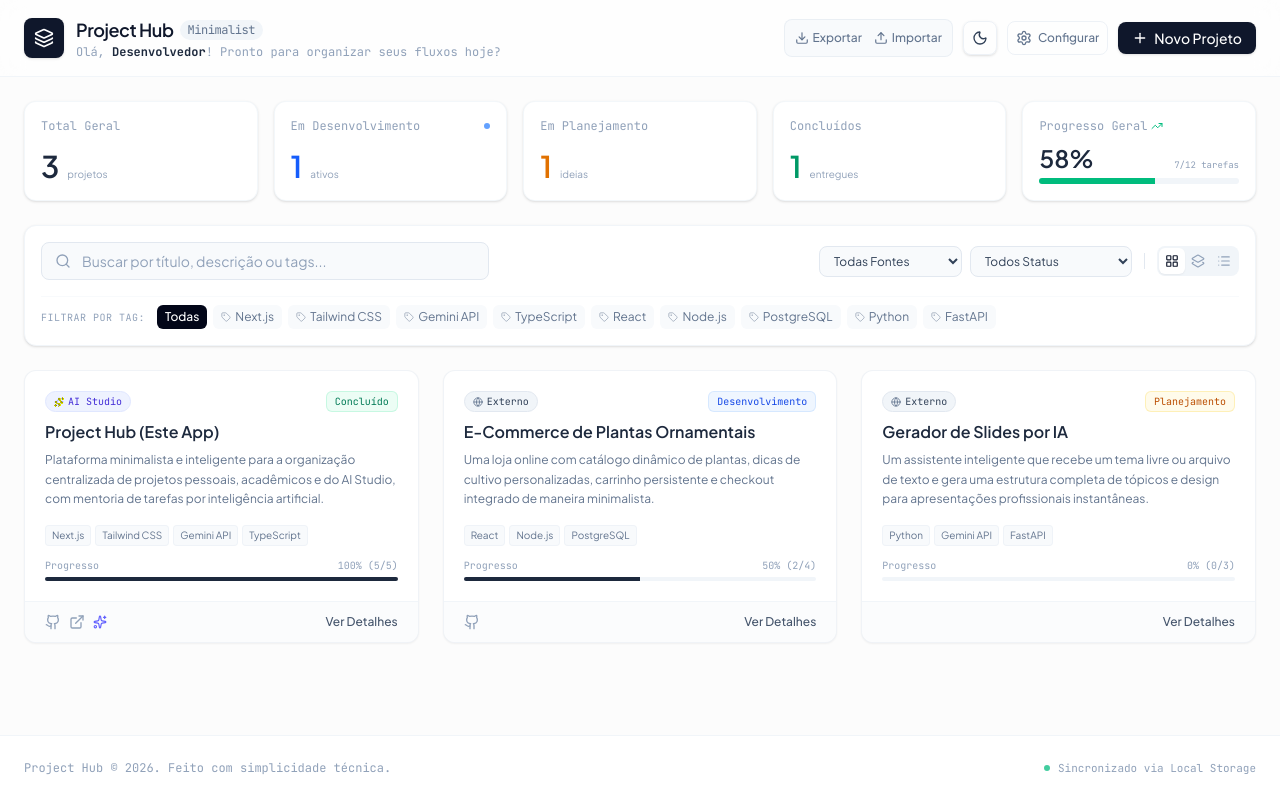
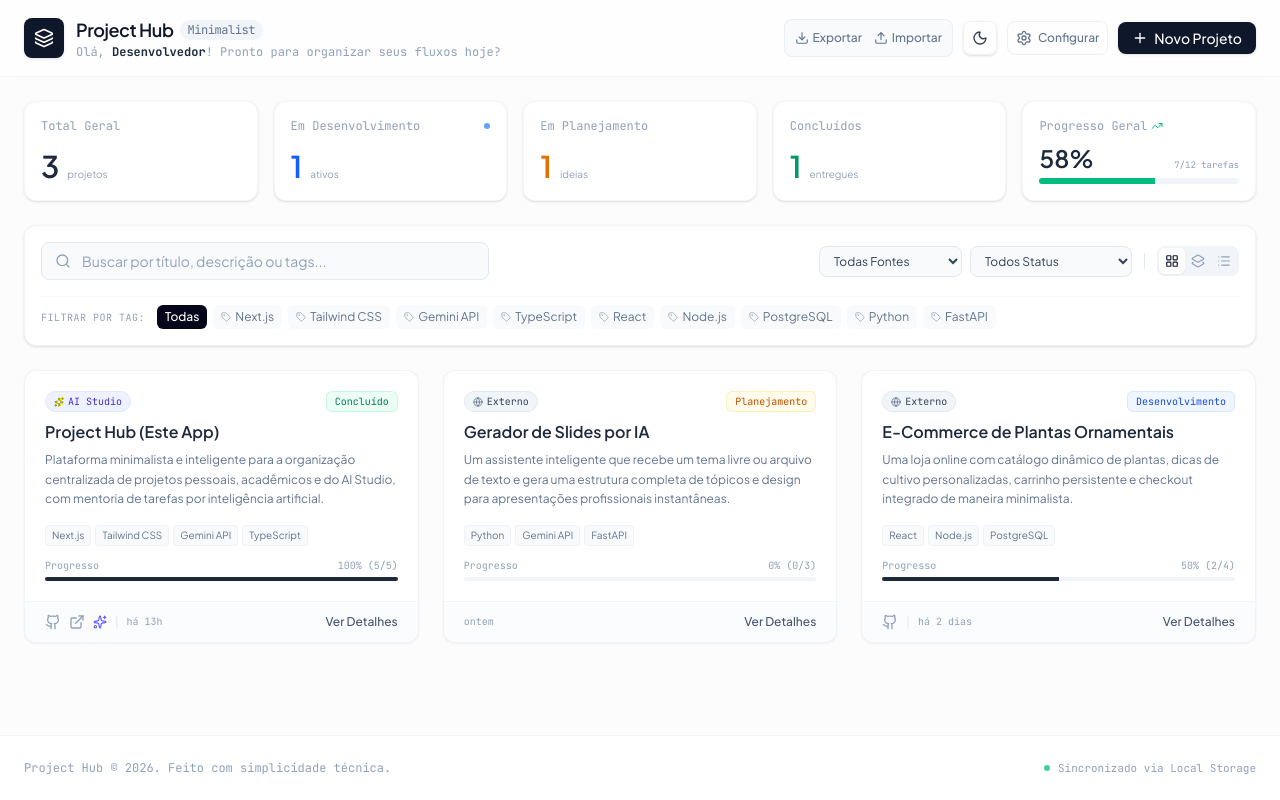
Before and after one commit to peu-gomes/my_geral_system, a Next.js app: page / in a window 1280 px wide. Built offline with nearby package versions, Linux system fonts and the light colour scheme.

Commit message:
feat(ui): implement relative time formatting for projects
Added a utility to format project update timestamps into human-readable strings and integrated it with project list sorting logic to ensure the most recent updates appear first.

```diff
--- a/app/page.tsx
+++ b/app/page.tsx
@@ -612,8 +612,38 @@ export default function Home() {
     );
   };
 
-  // Filter & Search computation
-  const filteredProjects = projects.filter((p) => {
+  // Helper for relative updated time label
+  const formatRelativeTime = (isoString: string) => {
+    if (!isoString) return "recente";
+    try {
+      const date = new Date(isoString);
+      const now = new Date();
+      const diffMs = now.getTime() - date.getTime();
+      const diffSecs = Math.max(0, Math.floor(diffMs / 1000));
+      const diffMins = Math.floor(diffSecs / 60);
+      const diffHours = Math.floor(diffMins / 60);
+      const diffDays = Math.floor(diffHours / 24);
+
+      if (diffSecs < 15) return "agora mesmo";
+      if (diffSecs < 60) return `há ${diffSecs}s`;
+      if (diffMins < 60) return `há ${diffMins} min`;
+      if (diffHours < 24) return `há ${diffHours}h`;
+      if (diffDays === 1) return "ontem";
+      if (diffDays < 7) return `há ${diffDays} dias`;
+
+      return date.toLocaleDateString("pt-BR", {
+        day: "2-digit",
+        month: "2-digit",
+        year: "numeric"
+      });
+    } catch {
+      return "recente";
+    }
+  };
+
+  // Filter & Search computation sorted by updatedAt descending
+  const filteredProjects = projects
+    .filter((p) => {
       const matchesSearch =
         p.title.toLowerCase().includes(searchQuery.toLowerCase()) ||
         p.description.toLowerCase().includes(searchQuery.toLowerCase()) ||
@@ -624,6 +654,29 @@ export default function Home() {
       const matchesTag = selectedTag ? p.tags.includes(selectedTag) : true;
 
       return matchesSearch && matchesStatus && matchesSource && matchesTag;
+    })
+    .sort((a, b) => {
+      const getTimeSafe = (dateStr: string | undefined | null) => {
+        if (!dateStr) return 0;
+        try {
+          const t = new Date(dateStr).getTime();
+          return isNaN(t) ? 0 : t;
+        } catch {
+          return 0;
+        }
+      };
+
+      const dateA = getTimeSafe(a.updatedAt || a.createdAt);
+      const dateB = getTimeSafe(b.updatedAt || b.createdAt);
+
+      if (dateB !== dateA) {
+        return dateB - dateA;
+      }
+
+      // Fallback a data de criacao
+      const createA = getTimeSafe(a.createdAt);
+      const createB = getTimeSafe(b.createdAt);
+      return createB - createA;
     });
 
   // Calculate generic statistics
@@ -1078,6 +1131,10 @@ export default function Home() {
                                 <Sparkles className="w-3.5 h-3.5 text-indigo-500" />
                               </a>
                             )}
+                            {(p.links.github || p.links.deploy || p.links.workspace) && <span className="text-slate-200 text-xs">|</span>}
+                            <span className="text-[10px] font-mono text-slate-400" title={`Atualizado em: ${new Date(p.updatedAt).toLocaleString()}`}>
+                              {formatRelativeTime(p.updatedAt)}
+                            </span>
                           </div>
 
                           <div className="flex items-center gap-2">
@@ -1138,12 +1195,19 @@ export default function Home() {
                           ) : (
                             colProjects.map((p) => (
                               <motion.div
+                                layout
                                 layoutId={p.id}
                                 key={p.id}
                                 className="bg-white border border-slate-200/60 rounded-lg p-4 shadow-2xs hover:shadow-xs transition-shadow relative group"
                               >
                                 <div className="flex items-center justify-between mb-2">
                                   {getSourceBadge(p.source)}
+
+                                  <div className="flex items-center gap-1.5">
+                                    {/* Relative time indicator, hidden when hover triggers Quick Movers */}
+                                    <span className="text-[10px] font-mono text-slate-400 group-hover:hidden" title={`Atualizado em: ${new Date(p.updatedAt).toLocaleString()}`}>
+                                      {formatRelativeTime(p.updatedAt)}
+                                    </span>
 
                                     {/* Quick Arrow Movers to easily shift status */}
                                     <div className="flex items-center gap-1 opacity-0 group-hover:opacity-100 transition-opacity">
@@ -1173,6 +1237,7 @@ export default function Home() {
                                           <ChevronRight className="w-3 h-3" />
                                         </button>
                                       )}
+                                    </div>
                                   </div>
                                 </div>
 
@@ -1260,6 +1325,9 @@ export default function Home() {
                                   {p.title}
                                 </span>
                               </button>
+                              <span className="text-[10px] font-mono text-slate-400 block mt-0.5" title={`Atualizado em: ${new Date(p.updatedAt).toLocaleString()}`}>
+                                Alterado {formatRelativeTime(p.updatedAt)}
+                              </span>
                             </div>
 
                             {/* Status */}
```
Also changed, not shown: next.config.ts (+0 -1 lines). Lines whose indentation alone changed are shown as unchanged.
